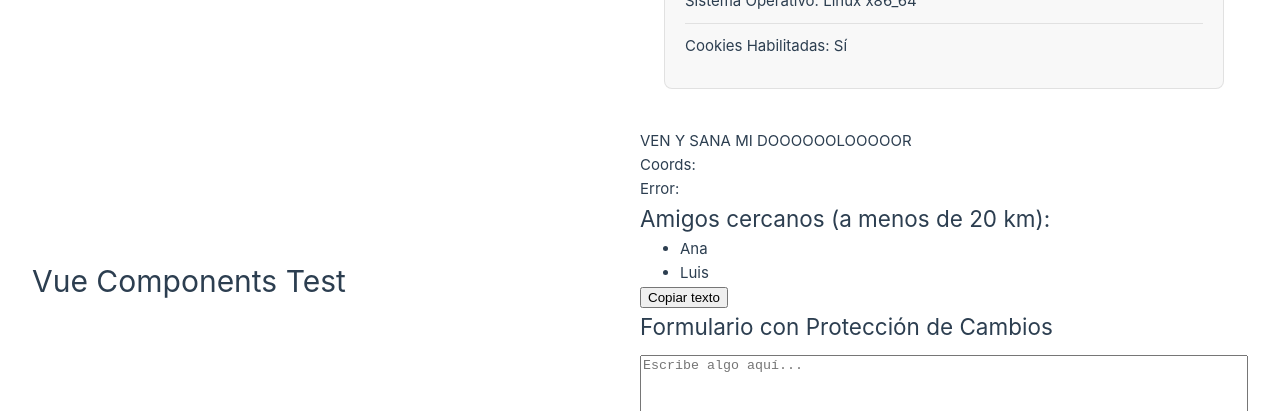
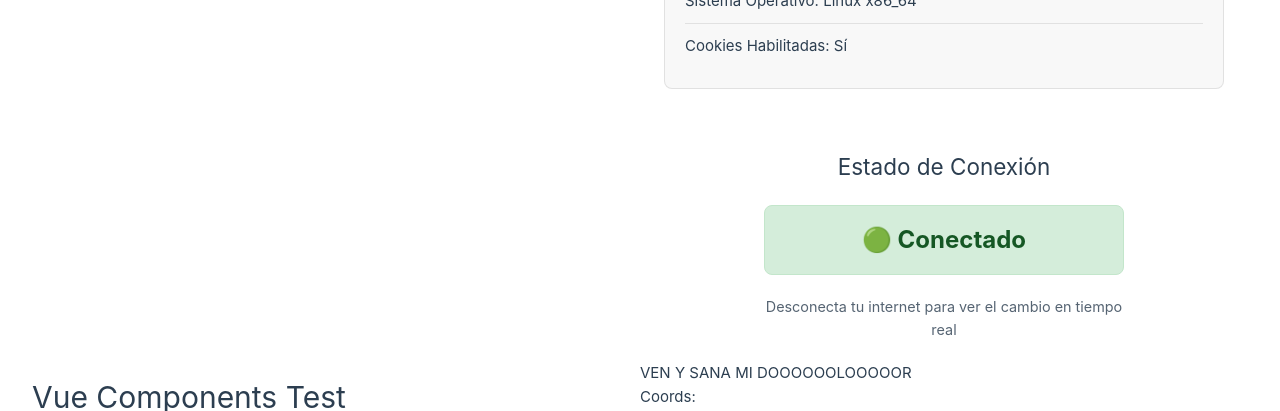
Before and after one commit to YMB06/DWECY-H, a Vue app in the folder Practica3/Practica3/: page / in a window 1280 px wide. Shown: the part 1260-1671 px from the top of the page. Built offline with nearby package versions, Linux system fonts and the light colour scheme; no server answers.

Commit message:
3.2 completado

```diff
--- a/Practica3/Practica3/src/App.vue
+++ b/Practica3/Practica3/src/App.vue
@@ -6,6 +6,7 @@ import UrlInspector from './components/Punto2/Punto2-1/UrlInspector.vue';
 import NavigationTools from './components/Punto2/Punto2-2/NavigationTools.vue';
 import SmartRedirector from './components/Punto2/Punto2-3/SmartRedirector.vue';
 import BrowserInfo from './components/Punto3/Punto3-1/BrowserInfo.vue';
+import OnlineStatusIndicator from './components/Punto3/Punto3-2/OnlineStatusIndicator.vue';
 import ProximityDetector from './components/Punto3/Punto3-3/ProximityDetector.vue';
 import CopyToClipboard from './components/Punto3/Punto3-4/CopyToClipboard.vue';
 import UnsavedChangesForm from './components/Punto4/Punto4-3/UnsavedChangesForm.vue';
@@ -29,6 +30,7 @@ import CalendarEvent from './components/Punto7/Punto7-4/calendarEvent.vue';
     <NavigationTools />
     <SmartRedirector />
     <BrowserInfo />
+    <OnlineStatusIndicator />
     <ProximityDetector />
     <CopyToClipboard textToCopy="kirby" />
     <UnsavedChangesForm />
--- /dev/null
+++ b/Practica3/Practica3/src/components/Punto3/Punto3-2/OnlineStatusIndicator.vue
@@ -0,0 +1,73 @@
+<template>
+  <div class="online-status-indicator">
+    <h2>Estado de Conexión</h2>
+
+    <div v-if="isOnline" class="online">
+      🟢 Conectado
+    </div>
+    <div v-else class="offline">
+      🔴 Sin conexión
+    </div>
+
+    <p class="info">
+      Desconecta tu internet para ver el cambio en tiempo real
+    </p>
+  </div>
+</template>
+
+<script setup lang="ts">
+import { useOnlineStatus } from '@/composables/useOnlineStatus';
+
+const { isOnline } = useOnlineStatus();
+</script>
+
+<style scoped>
+.online-status-indicator {
+  padding: 20px;
+  max-width: 400px;
+  margin: 0 auto;
+  text-align: center;
+}
+
+.online, .offline {
+  font-size: 1.5rem;
+  font-weight: bold;
+  padding: 15px 20px;
+  border-radius: 8px;
+  margin: 20px 0;
+  transition: all 0.3s ease;
+}
+
+.online {
+  background: #d4edda;
+  color: #155724;
+  border: 1px solid #c3e6cb;
+}
+
+.offline {
+  background: #f8d7da;
+  color: #721c24;
+  border: 1px solid #f5c6cb;
+}
+
+.info {
+  color: var(--color-text);
+  font-size: 0.9rem;
+  opacity: 0.8;
+  margin-top: 15px;
+}
+
+@media (prefers-color-scheme: dark) {
+  .online {
+    background: #1e4620;
+    color: #75dd79;
+    border-color: #2d5a2f;
+  }
+
+  .offline {
+    background: #4a1e1e;
+    color: #f87171;
+    border-color: #5a2d2d;
+  }
+}
+</style>
--- /dev/null
+++ b/Practica3/Practica3/src/composables/useOnlineStatus.ts
@@ -0,0 +1,32 @@
+import { ref, onMounted, onUnmounted } from 'vue';
+
+export function useOnlineStatus() {
+  const isOnline = ref(false);
+
+  function updateOnlineStatus() {
+    isOnline.value = navigator.onLine;
+  }
+
+  function handleOnline() {
+    isOnline.value = true;
+  }
+
+  function handleOffline() {
+    isOnline.value = false;
+  }
+
+  onMounted(() => {
+    isOnline.value = navigator.onLine;
+    window.addEventListener('online', handleOnline);
+    window.addEventListener('offline', handleOffline);
+  });
+
+  onUnmounted(() => {
+    window.removeEventListener('online', handleOnline);
+    window.removeEventListener('offline', handleOffline);
+  });
+
+  return {
+    isOnline
+  };
+}
```
